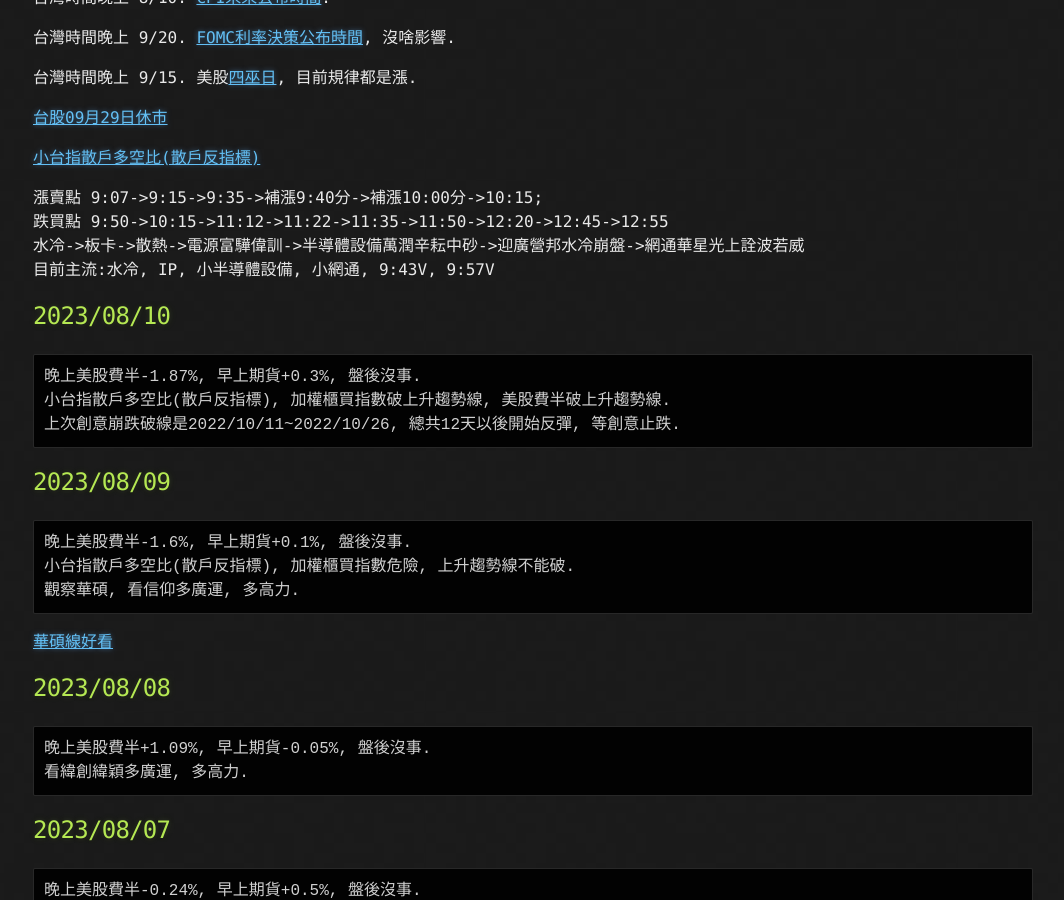
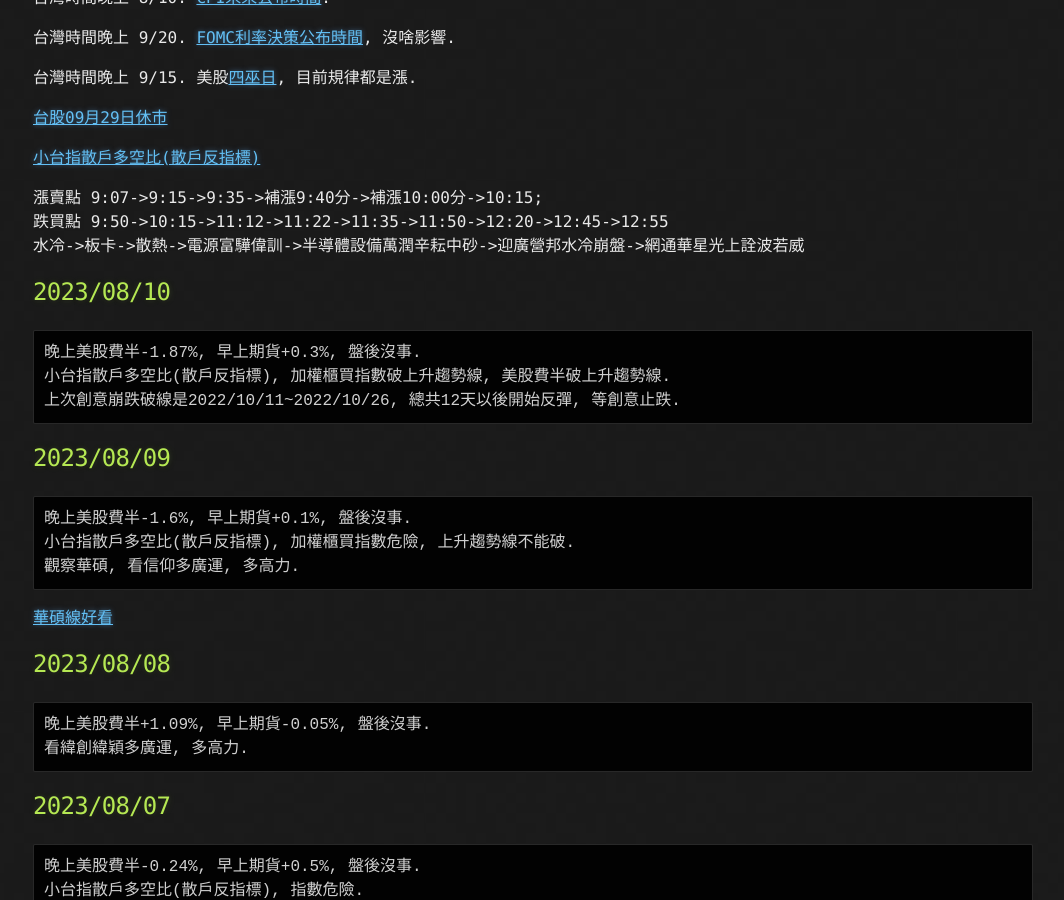
Before and after one commit to lepg5487/Stock_God, a Jekyll site: the page built from index.md, in a window 1280 px wide and 900 px high, scrolled down 352 px. Shown: the whole window, without its empty margins (107-1171 px from the left). Built offline with Jekyll 4.4.1, drawn with Linux system fonts in a browser that asks for light colours; our own code applies the rules of GitHub Pages for plain Markdown files.

Commit message:
Update index.md

````diff
--- a/index.md
+++ b/index.md
@@ -19,7 +19,6 @@
 漲賣點 9:07->9:15->9:35->補漲9:40分->補漲10:00分->10:15;
 跌買點 9:50->10:15->11:12->11:22->11:35->11:50->12:20->12:45->12:55
 水冷->板卡->散熱->電源富驊偉訓->半導體設備萬潤辛耘中砂->迎廣營邦水冷崩盤->網通華星光上詮波若威
-目前主流:水冷, IP, 小半導體設備, 小網通, 9:43V, 9:57V
 
 ## 2023/08/10
 ```
````
